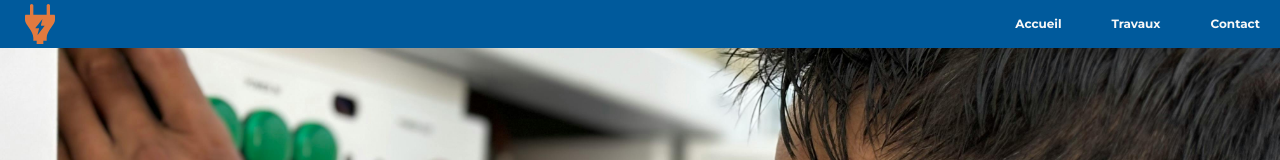
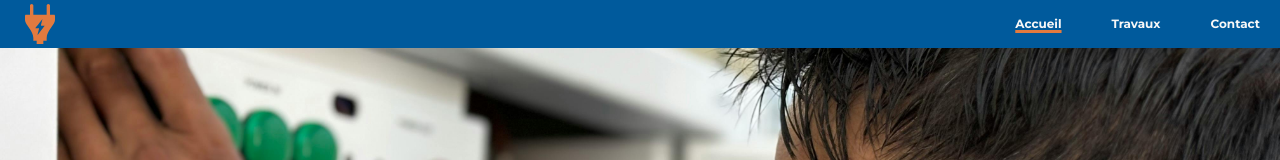
Before and after one commit to thibauttaglialatela/au-courant-website, a React (Vite) app: page / in a window 1280 px wide. Shown: the top 160 px of the page. Built offline with nearby package versions, Linux system fonts and the light colour scheme.

Commit message:
fix: :bug: CSS for the active page didnt' work

```diff
--- a/src/components/Navbar/index.jsx
+++ b/src/components/Navbar/index.jsx
@@ -105,19 +105,25 @@ const MenuWrapper = styled.div`
   }
 `
 const StyledNavLink = styled(NavLink)`
-  text-decoration: ${(props) => {
-    if (props.isActive) {
-      return 'underline ${colors.secondary} 4px'
-    }
-    return 'none'
-  }};
-  &:hover {
-    text-decoration: underline ${colors.secondary} 4px;
-  }
   font-family: 'Montserrat', sans-serif;
   font-size: 0.75rem;
   font-weight: bold;
   color: ${colors.white};
+  text-decoration: none;
+  position: relative;
+  transition: all 0.2s ease;
+
+  &.active {
+    text-decoration: underline;
+    text-decoration-thickness: 3px;
+    text-decoration-color: ${colors.secondary};
+  }
+
+  &:hover {
+    text-decoration: underline;
+    text-decoration-thickness: 3px;
+    text-decoration-color: ${colors.secondary};
+  }
 `
 function Navbar() {
   const [isOpen, setIsOpen] = useState(false)
@@ -130,8 +136,8 @@ function Navbar() {
       <MenuWrapper $isOpen={isOpen}>
         <NavMenu>
           <StyledNavLink to="/">Accueil</StyledNavLink>
-          <StyledNavLink>Travaux</StyledNavLink>
-          <StyledNavLink>Contact</StyledNavLink>
+          <StyledNavLink to="/works">Travaux</StyledNavLink>
+          <StyledNavLink to="/contact">Contact</StyledNavLink>
         </NavMenu>
       </MenuWrapper>
 
```
